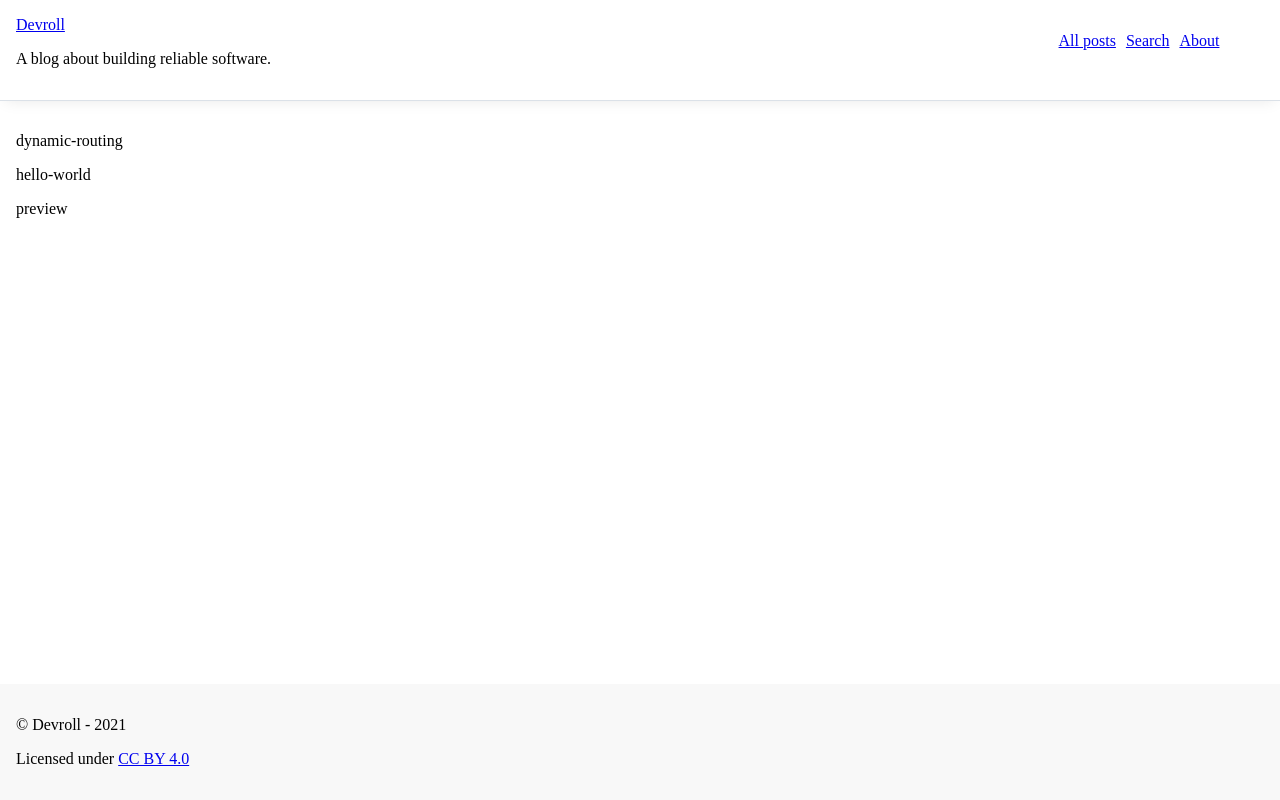
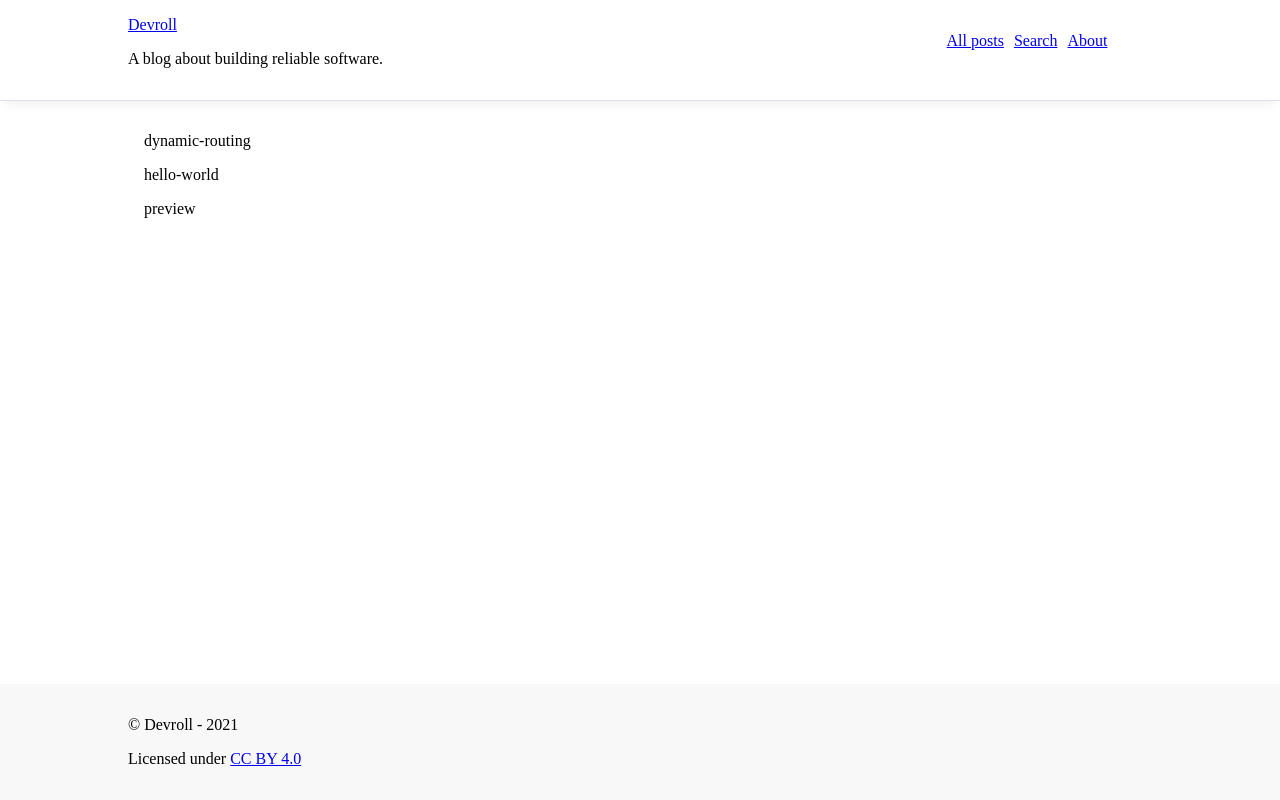
Before and after one commit to raulGX/blog, a Next.js app: page / in a window 1280 px wide. Built offline with nearby package versions, Linux system fonts and the light colour scheme.

Commit message:
more css

```diff
--- a/components/footer/footer.module.css
+++ b/components/footer/footer.module.css
@@ -6,3 +6,9 @@
 
   background-color: var(--footer-backgroud);
 }
+
+.wrapper {
+  width: 100%;
+  margin: auto;
+  max-width: var(--max-width);
+}
--- a/components/footer/footer.tsx
+++ b/components/footer/footer.tsx
@@ -3,6 +3,7 @@ import styles from "./footer.module.css";
 const Footer = () => {
   return (
     <footer className={styles.footer}>
+      <div className={styles.wrapper}>
         <p>© Devroll - {new Date().getFullYear()}</p>
         <p>
           Licensed under{" "}
@@ -13,6 +14,7 @@ const Footer = () => {
             CC BY 4.0
           </a>
         </p>
+      </div>
     </footer>
   );
 };
--- a/components/header/header.module.css
+++ b/components/header/header.module.css
@@ -2,8 +2,15 @@
   width: 100%;
   padding: 1rem;
   display: flex;
+  box-shadow: 0 0 0 1px var(--nav-shadow), 0 5px 15px -5px rgb(0 0 0 / 10%);
+}
+
+.wrapper {
+  width: 100%;
+  margin: auto;
+  max-width: var(--max-width);
+  display: flex;
   flex-wrap: wrap;
-  box-shadow: 0 0 0 1px var(--nav-shadow), 0 5px 15px -5px rgb(0 0 0 / 10%);
 }
 
 .branding {
--- a/components/header/header.tsx
+++ b/components/header/header.tsx
@@ -3,6 +3,7 @@ import styles from "./header.module.css";
 export const Header = () => {
   return (
     <header className={styles.header}>
+      <div className={styles.wrapper}>
         <div className={styles.branding}>
           <Link href="/">
             <a>Devroll</a>
@@ -14,6 +15,7 @@ export const Header = () => {
           <Link href="/">Search</Link>
           <Link href="/">About</Link>
         </nav>
+      </div>
     </header>
   );
 };
--- a/components/layout/layout.module.css
+++ b/components/layout/layout.module.css
@@ -3,9 +3,12 @@
   flex-direction: column;
   width: 100%;
   height: 100%;
+  align-items: center;
 }
 
 .main {
+  width: 100%;
+  max-width: var(--max-width);
+  flex: 1;
   padding: 1rem;
-  flex: 1;
 }
--- a/styles/global.css
+++ b/styles/global.css
@@ -17,6 +17,8 @@ body,
   --gray4: #454e56;
   --gray5: #2a2e35;
   --gray6: #12181b;
+
+  --max-width: 1024px;
 }
 
 .light-theme {
```
Lines whose indentation alone changed are shown as unchanged.
